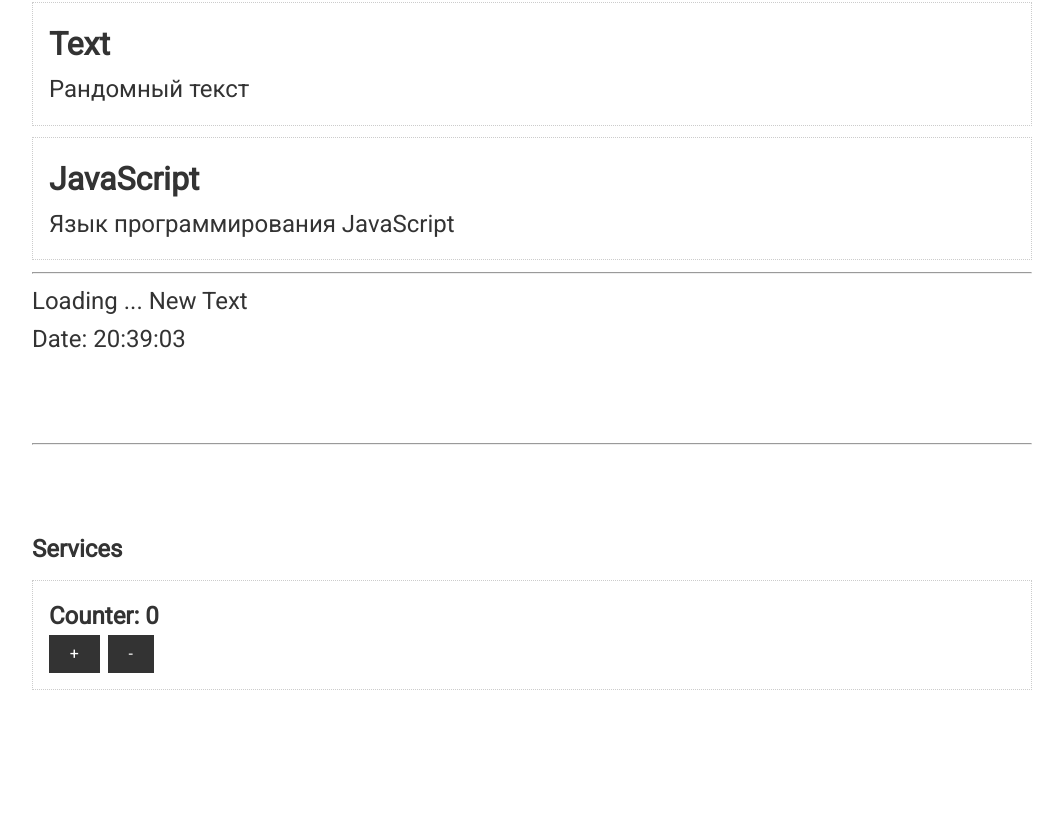
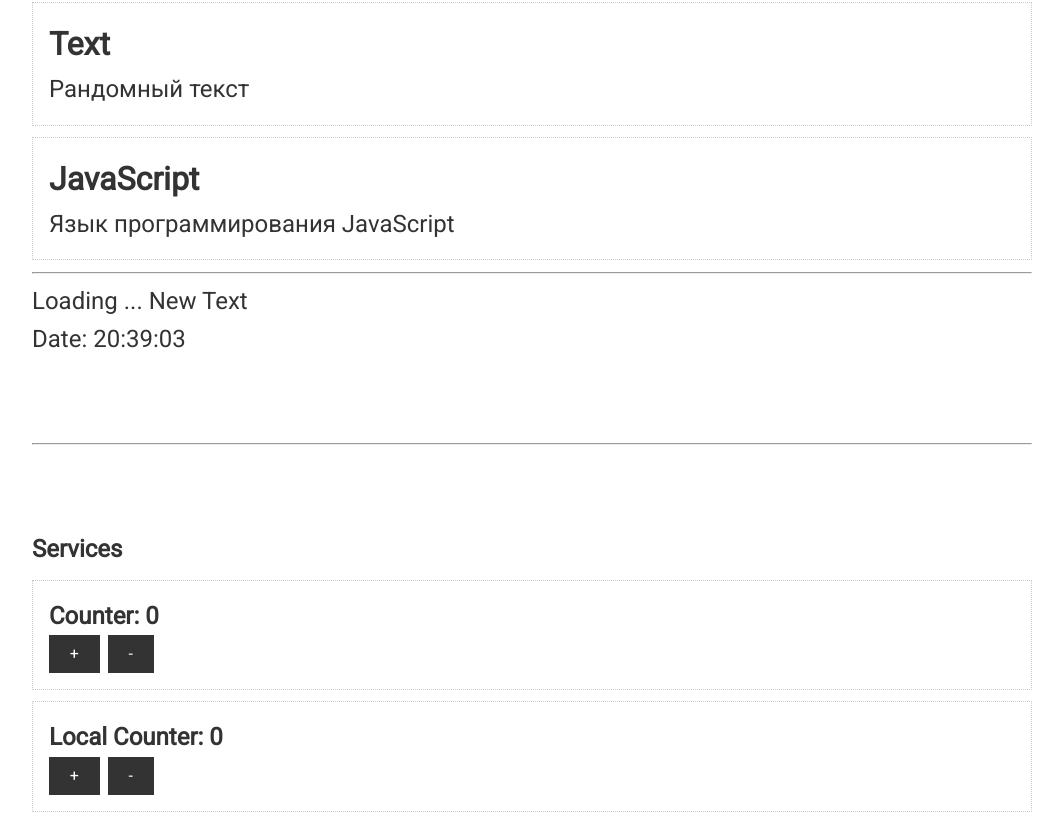
Before and after one commit to evgen904/Angular-Lesson, an Angular app: page / in a window 1280 px wide. Shown: the part 1294-2117 px from the top of the page, without its empty margins (108-1171 px from the left). Before the commit the page ends 1995 px from the top, so only its background shows below. Built offline with nearby package versions, Linux system fonts and the light colour scheme.

Commit message:
Локальные сервисы

```diff
--- a/src/app/app.component.html
+++ b/src/app/app.component.html
@@ -138,6 +138,12 @@
     <div class="btn" (click)="appCounterService.decrease()">-</div>
   </div>
 
+  <div class="card">
+    <h2>Local Counter: {{ localCounterService.counter }}</h2>
+    <div class="btn" (click)="localCounterService.increase()">+</div>
+    <div class="btn" (click)="localCounterService.decrease()">-</div>
+  </div>
+
 
 
 
--- a/src/app/app.component.ts
+++ b/src/app/app.component.ts
@@ -1,6 +1,7 @@
 import {Component, OnInit} from '@angular/core';
 import {Observable} from 'rxjs';
 import {AppCounterService} from './services/app-counter.service'
+import {LocalCounterService} from './services/local-counter.service';
 
 interface Post {
   title: string
@@ -10,11 +11,15 @@
 @Component({
   selector: 'app-root',
   templateUrl: './app.component.html',
-  styleUrls: ['./app.component.scss']
+  styleUrls: ['./app.component.scss'],
+  providers: [LocalCounterService]
 })
 export class AppComponent {
 
-  constructor(public appCounterService : AppCounterService) { }
+  constructor(
+    public appCounterService : AppCounterService,
+    public localCounterService : LocalCounterService
+  ) {}
 
 
 
--- /dev/null
+++ b/src/app/services/local-counter.service.ts
@@ -0,0 +1,14 @@
+import { Injectable } from '@angular/core';
+
+@Injectable()
+export class LocalCounterService {
+  counter = 0
+
+  increase() {
+    this.counter++
+  }
+
+  decrease() {
+    this.counter--
+  }
+}
```
